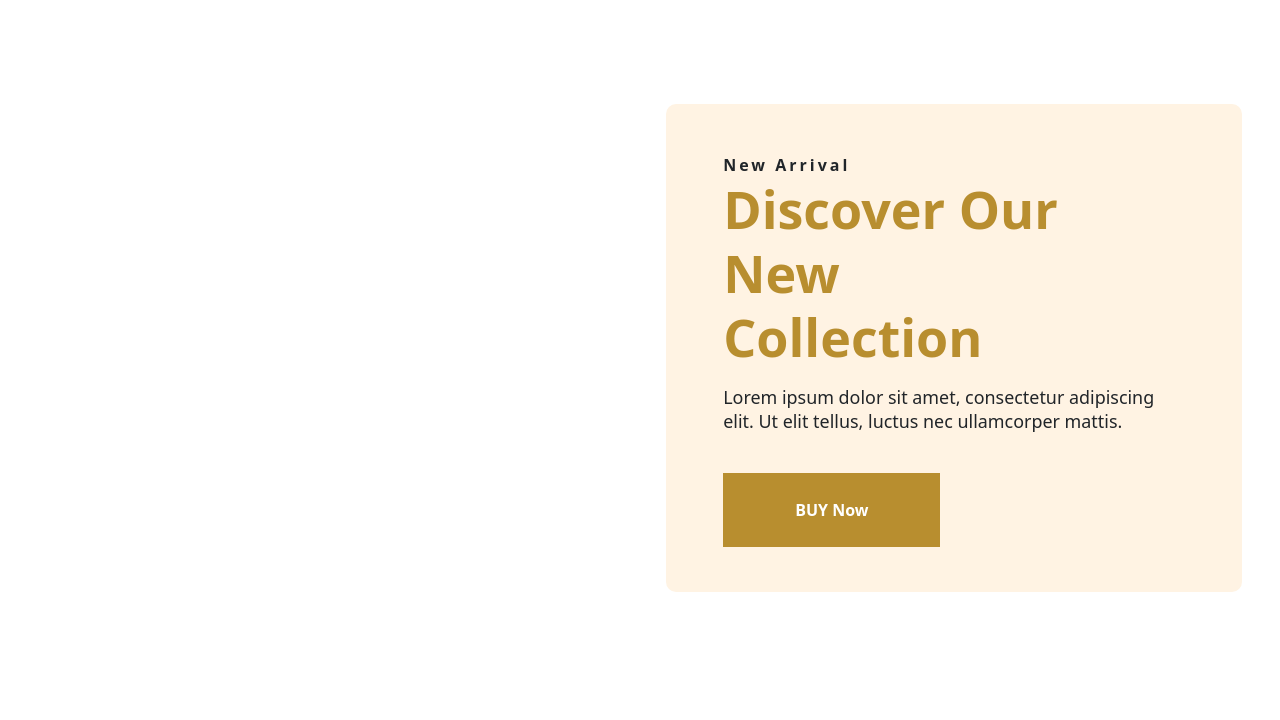
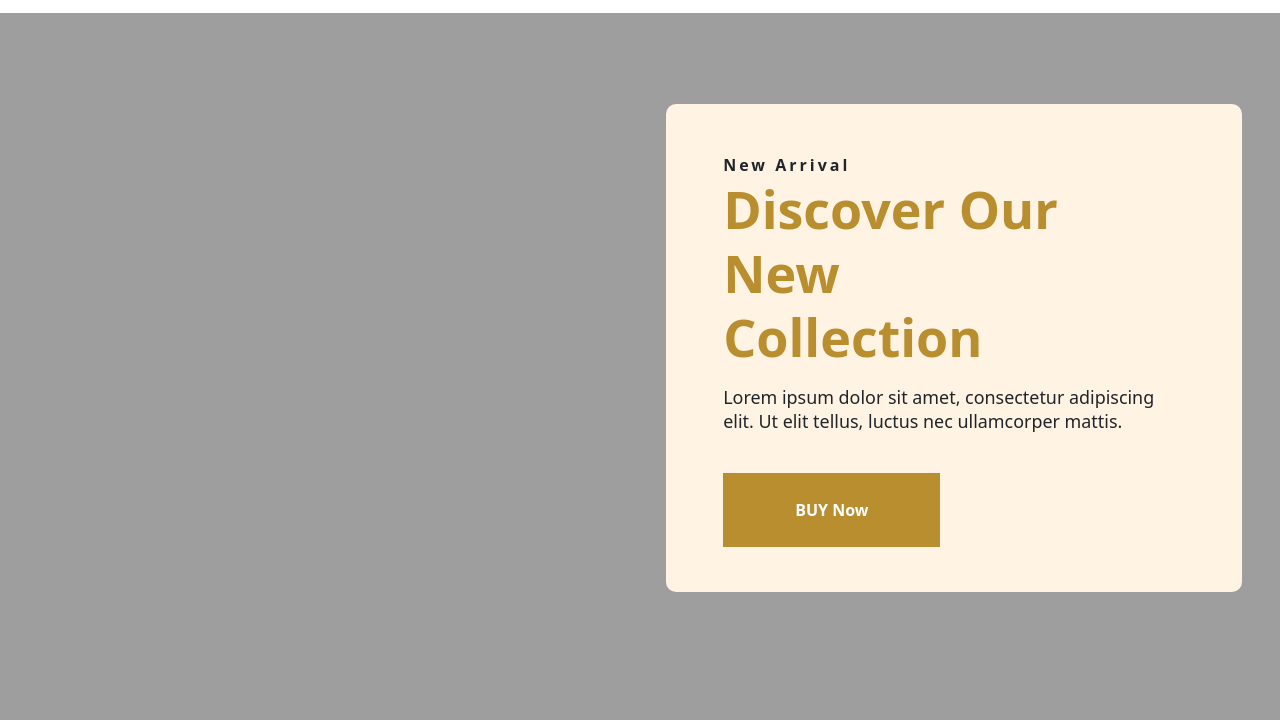
Before and after one commit to RehabBattah/Furnio, a plain HTML site: page index.html in a window 1280 px wide. Shown: the part 80-800 px from the top of the page. Drawn offline with nearby package versions, Linux system fonts and the light colour scheme; the site is published under a folder, as on GitHub Pages, so addresses that start at the root find nothing.

Commit message:
Fix background-img in CSS

```diff
--- a/style.css
+++ b/style.css
@@ -33,7 +33,7 @@ nav .nav-icons{
 
 /*============ HOME =================== */
 #home{
-    background-image: url(/imgs/home.jpg);
+    background-image: url(./imgs/home.jpg);
     height: 100vh;
     background-position: center center;
     background-size: cover;
```
